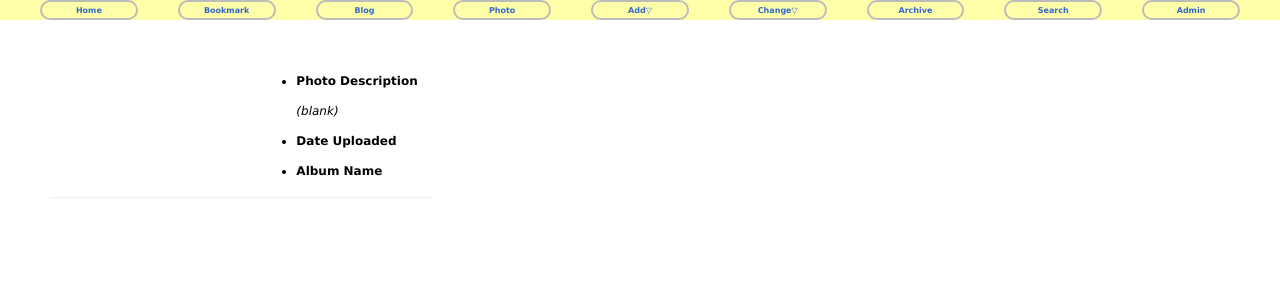
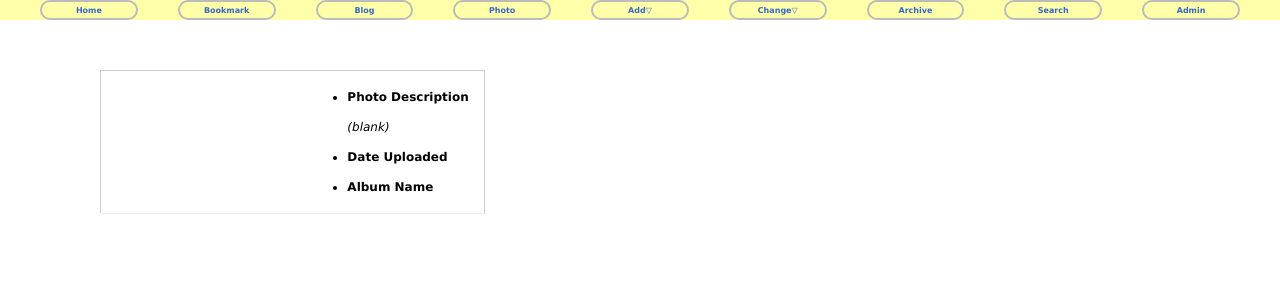
Before and after one commit to kim-wanseok/photoweb, a Django app: template photo/templates/photo/photo_detail.html in a window 1280 px wide. Shown: the part 30-330 px from the top of the page. Run offline with Django 3.2, Linux system fonts and the light colour scheme; the template is opened without the code that fills it, so the values that code supplies are empty.

Commit message:
photo app  modify 1) urls.py file modify    photo/$' --> photo/(?P<pk>\d+) 2) test image upload

```diff
--- a/photo/static/photo/photo.css
+++ b/photo/static/photo/photo.css
@@ -21,15 +21,16 @@
 }
 
 div.album-detail-photo > li {
-    fon
+    font-size: 10px;
+    font-weight: bold;
     font-style: italic;
 }
-t-size: 10px;
-    font-weight: bold;
+
 /* photo_detail.html */
 table.photo-detail {
     margin: 30px 50px 0 50px;
     border: 1px solid #ccc;
+    padding: 20px 20px;
 }
 
 table.photo-detail td {
--- a/photo/urls.py
+++ b/photo/urls.py
@@ -13,5 +13,5 @@
 	url(r'^album/(?P<pk>\d+)/$', AlbumDV.as_view(), name='album_detail'),
 
 	# Example: /photo/99/
-	url(r'^photo/$', PhotoDV.as_view(), name='photo_detail'),
+	url(r'^photo/(?P<pk>\d+)/$', PhotoDV.as_view(), name='photo_detail'),
 ]
```
Also changed, not shown: db.sqlite3, media/photo/2016/10/김이재백004.JPG (added), media/photo/2016/10/김이재백004.thumb.JPG (added), media/photo/2016/10/김이재백007.JPG (added), media/photo/2016/10/김이재백007.thumb.JPG (added), media/photo/2016/10/김이재백023.JPG (added), media/photo/2016/10/김이재백023.thumb.JPG (added), media/photo/2016/10/김이재백050.thumb.JPG (added), photo/models.py (line endings or trailing spaces), 2 other files.
